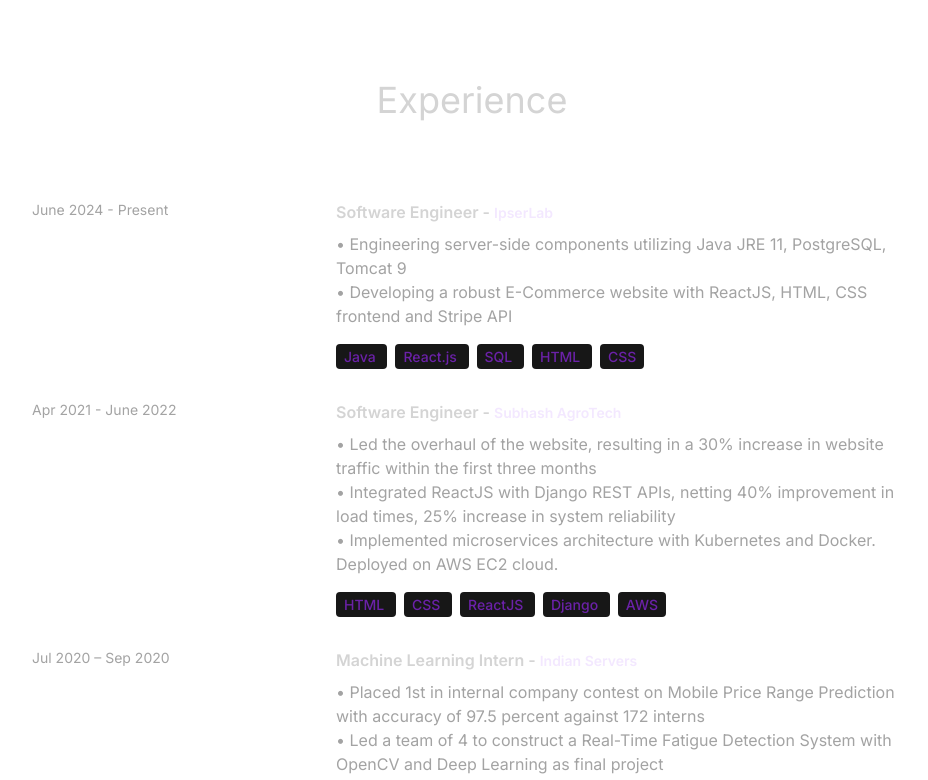
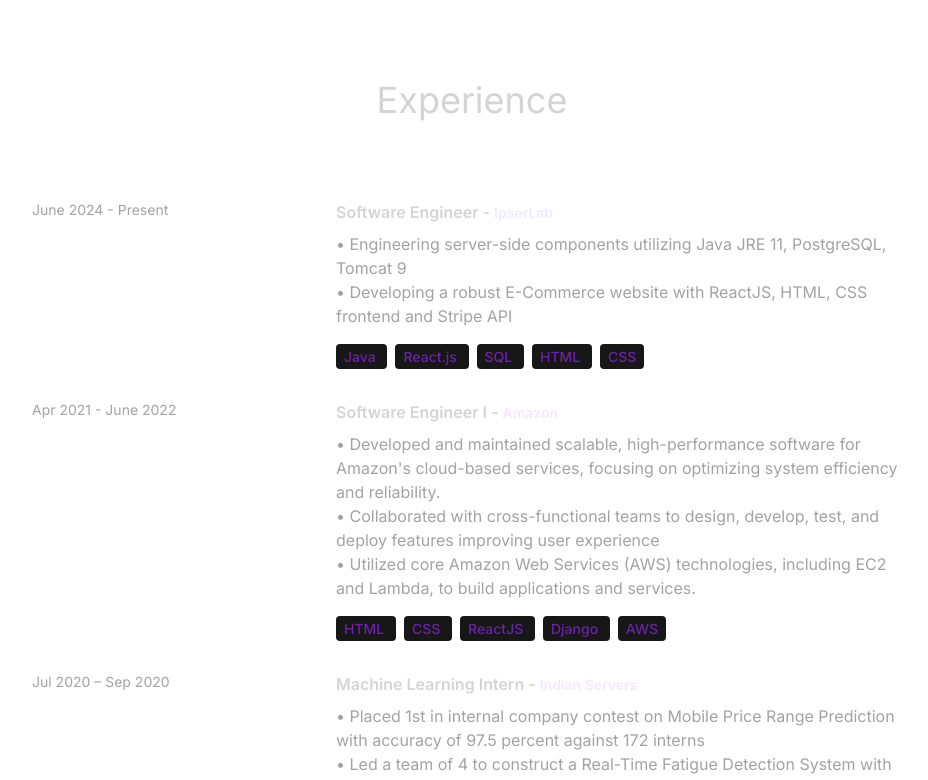
Before and after one commit to vizchan99/vizchan99.github.io, a React (Vite) app: page / in a window 1280 px wide. Shown: the part 1739-2519 px from the top of the page, without its empty margins (168-1096 px from the left). Built offline with nearby package versions, Linux system fonts and the light colour scheme.

Commit message:
Update index.js

```diff
--- a/src/constants/index.js
+++ b/src/constants/index.js
@@ -47,11 +47,11 @@ export const EXPERIENCES = [
   },
   {
     year: "Apr 2021 - June 2022",
-    role: "Software Engineer",
-    company: "Subhash AgroTech",
-    description: `• Led the overhaul of the website, resulting in a 30% increase in website traffic within the first three months
-                  • Integrated ReactJS with Django REST APIs, netting 40% improvement in load times, 25% increase in system reliability
-                  • Implemented microservices architecture with Kubernetes and Docker. Deployed on AWS EC2 cloud. `,
+    role: "Software Engineer I",
+    company: "Amazon",
+    description: `• Developed and maintained scalable, high-performance software for Amazon's cloud-based services, focusing on optimizing system efficiency and reliability.
+                  • Collaborated with cross-functional teams to design, develop, test, and deploy features improving user experience
+                  • Utilized core Amazon Web Services (AWS) technologies, including EC2 and Lambda, to build applications and services. `,
     technologies: ["HTML", "CSS", "ReactJS", "Django", "AWS"],
   },
   {
```
